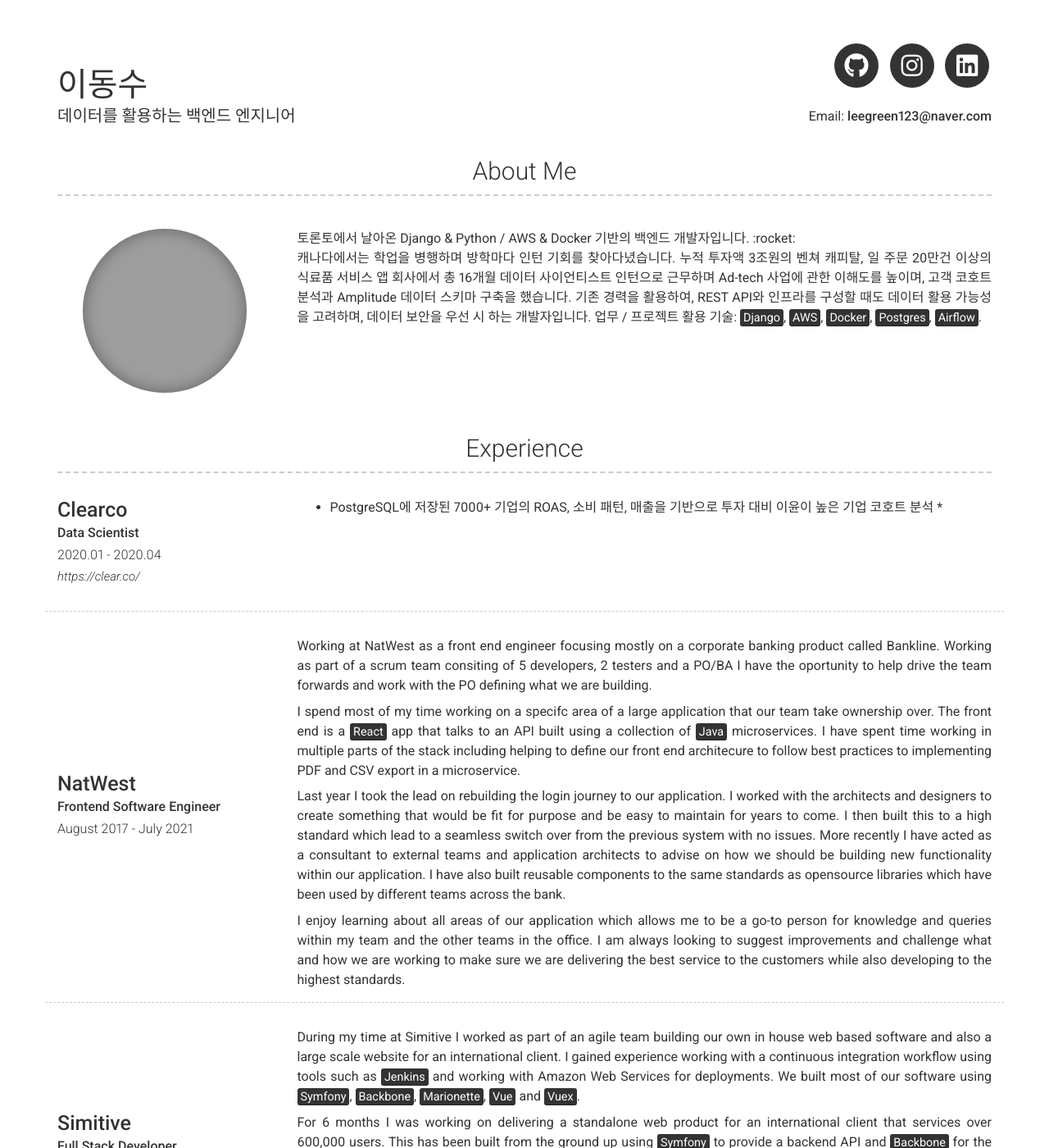
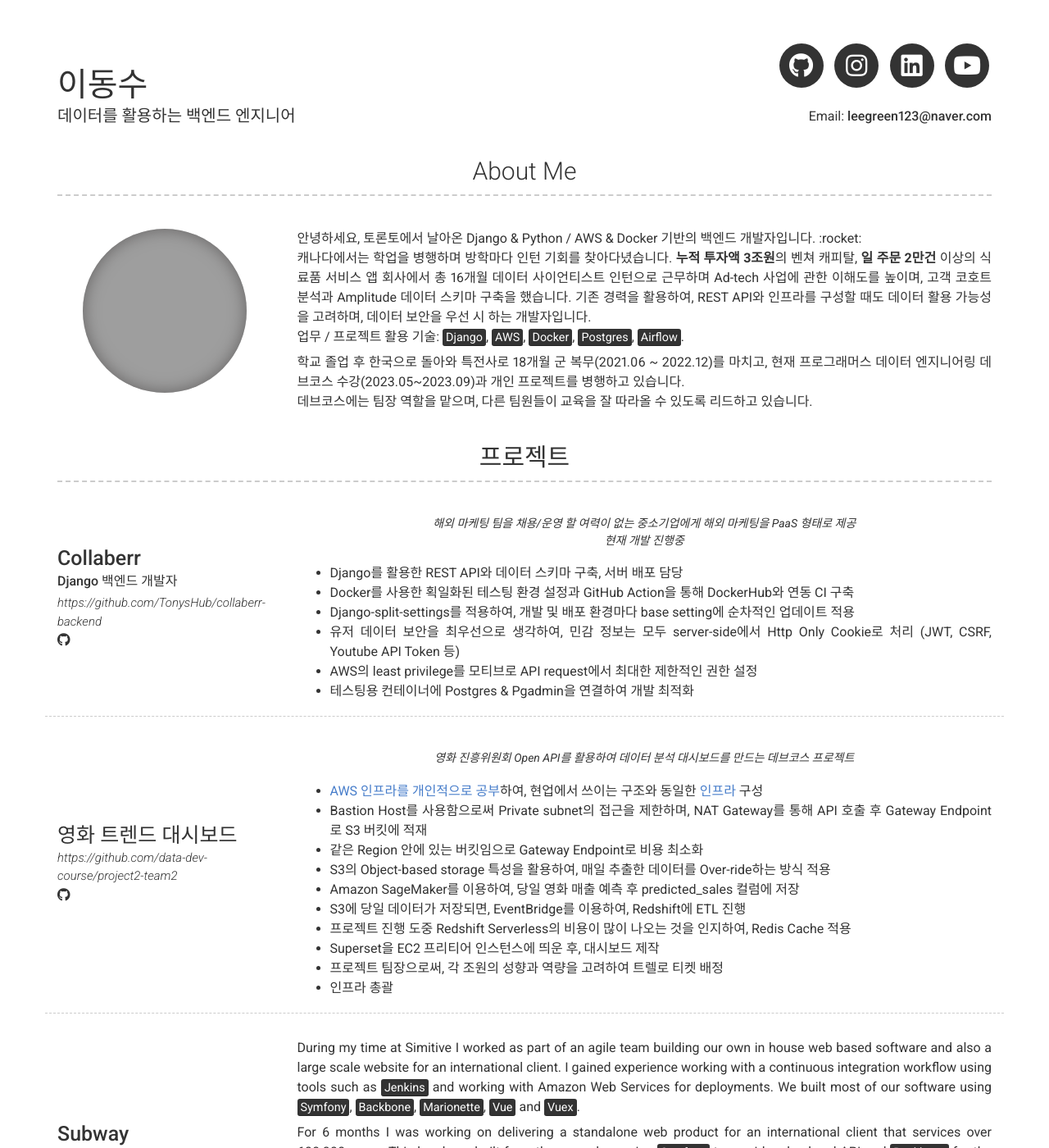
Before and after one commit to TonysHub/TonysHub.github.io, a Jekyll site: the page built from index.md, in a window 1280 px wide and 1400 px high. Shown: the whole window at 82% size. Built offline with Jekyll 4.4.1, drawn with Linux system fonts in a browser that asks for light colours; nearby versions of some CDN libraries; grey boxes are pictures that could not be loaded.

Commit message:
이력서 업데이트

```diff
--- a/_config.yml
+++ b/_config.yml
@@ -8,6 +8,7 @@ version: 2
 name: 이동수
 title: 데이터를 활용하는 백엔드 엔지니어
 email: leegreen123@naver.com
+Velog: https://velog.io/@tonys_hub
 
 # Social links
 # twitter_username: sproogen
@@ -18,65 +19,80 @@ github_username: TonysHub
 instagram_username: the_second_loft
 linkedin_username: tonyleedongsoo
 # pinterest_username:
-# youtube_username:
+youtube_username: channel/UCvL8YftvoKcb_XPUHBCh8hw
 
 # About Section
 # about_title: About Me
 about_profile_image: images/profile2.png
 about_content: |
-  토론토에서 날아온 Django & Python / AWS & Docker 기반의 백엔드 개발자입니다. :rocket: <br>
-  캐나다에서는 학업을 병행하며 방학마다 인턴 기회를 찾아다녔습니다. 누적 투자액 3조원의 벤쳐 캐피탈, 일 주문 20만건 이상의 식료품 서비스 앱 회사에서 총 16개월 데이터 사이언티스트 인턴으로 근무하며
+  안녕하세요, 토론토에서 날아온 Django & Python / AWS & Docker 기반의 백엔드 개발자입니다. :rocket: <br>
+  캐나다에서는 학업을 병행하며 방학마다 인턴 기회를 찾아다녔습니다. **누적 투자액 3조원**의 벤쳐 캐피탈, **일 주문 2만건** 이상의 식료품 서비스 앱 회사에서 총 16개월 데이터 사이언티스트 인턴으로 근무하며
   Ad-tech 사업에 관한 이해도를 높이며, 고객 코호트 분석과 Amplitude 데이터 스키마 구축을 했습니다.
-  기존 경력을 활용하여, REST API와 인프라를 구성할 때도 데이터 활용 가능성을 고려하며, 데이터 보안을 우선 시 하는 개발자입니다. 업무 / 프로젝트 활용 기술:
+  기존 경력을 활용하여, REST API와 인프라를 구성할 때도 데이터 활용 가능성을 고려하며, 데이터 보안을 우선 시 하는 개발자입니다. <br>
+  업무 / 프로젝트 활용 기술:
   <mark>Django</mark>,
   <mark>AWS</mark>,
   <mark>Docker</mark>,
   <mark>Postgres</mark>,
   <mark>Airflow</mark>.
 
+  학교 졸업 후 한국으로 돌아와 특전사로 18개월 군 복무(2021.06 ~ 2022.12)를 마치고, 현재 프로그래머스 데이터 엔지니어링 데브코스 수강(2023.05~2023.09)과 개인 프로젝트를 병행하고 있습니다. <br>
+  데브코스에는 팀장 역할을 맡으며, 다른 팀원들이 교육을 잘 따라올 수 있도록 리드하고 있습니다.
+
 content:
 
 
-  - title: Experience
+  - title: 프로젝트
     layout: list
     content:
       - layout: left
         border: weak
-        title: Clearco
-        link: https://clear.co/
-        sub_title: Data Scientist
-        caption: 2020.01 - 2020.04
+        title: Collaberr
+        sub_title: Django 백엔드 개발자
+        dates: 2023.06 ~ 현재
+        link: https://github.com/TonysHub/collaberr-backend
+        additional_links:
+          - title: Collaberr-backend
+            icon: fab fa-github
+            url: https://github.com/TonysHub/collaberr-backend
+        quote: >
+          해외 마케팅 팀을 채용/운영 할 여력이 없는 중소기업에게 해외 마케팅을 PaaS 형태로 제공 <br>
+          현재 개발 진행중
         description: |
-          * PostgreSQL에 저장된 7000+ 기업의 ROAS, 소비 패턴, 매출을 기반으로 투자 대비 이윤이 높은 기업 코호트 분석
-          *
-
+          * Django를 활용한 REST API와 데이터 스키마 구축, 서버 배포 담당
+          * Docker를 사용한 획일화된 테스팅 환경 설정과 GitHub Action을 통해 DockerHub와 연동 CI 구축
+          * Django-split-settings를 적용하여, 개발 및 배포 환경마다 base setting에 순차적인 업데이트 적용
+          * 유저 데이터 보안을 최우선으로 생각하여, 민감 정보는 모두 server-side에서 Http Only Cookie로 처리 (JWT, CSRF, Youtube API Token 등)
+          * AWS의 least privilege를 모티브로 API request에서 최대한 제한적인 권한 설정
+          * 테스팅용 컨테이너에 Postgres & Pgadmin을 연결하여 개발 최적화
 
       - layout: left
         border: weak
-        title: NatWest
-        sub_title: Frontend Software Engineer
-        caption: August 2017 - July 2021
+        title: 영화 트렌드 대시보드
+        subtitle: 배포 및 인프라 설계
+        dates: 2023.05.29 - 2023.06.02 (5일)
+        link: https://github.com/data-dev-course/project2-team2
+        additional_links:
+          - title: 영화 트렌드 대시보드
+            icon: fab fa-github
+            url: https://github.com/data-dev-course/project2-team2
+        quote: >
+          영화 진흥위원회 Open API를 활용하여 데이터 분석 대시보드를 만드는 데브코스 프로젝트
         description: |
-          Working at NatWest as a front end engineer focusing mostly on a corporate banking product called Bankline.
-          Working as part of a scrum team consiting of 5 developers, 2 testers and a PO/BA I have the oportunity to help drive the team forwards and
-          work with the PO defining what we are building.
-
-          I spend most of my time working on a specifc area of a large application that our team take ownership over. The front end is a <mark>React</mark> app
-          that talks to an API built using a collection of <mark>Java</mark> microservices. I have spent time working in multiple parts of the stack including
-          helping to define our front end architecure to follow best practices to implementing PDF and CSV export in a microservice.
-
-          Last year I took the lead on rebuilding the login journey to our application. I worked with the architects and designers to create something that would
-          be fit for purpose and be easy to maintain for years to come. I then built this to a high standard which lead to a seamless switch over from the previous
-          system with no issues. More recently I have acted as a consultant to external teams and application architects to advise on how we should be building new
-          functionality within our application. I have also built reusable components to the same standards as opensource libraries which have been used by different teams across the bank.
-
-          I enjoy learning about all areas of our application which allows me to be a go-to person for knowledge and queries within my team and the other teams
-          in the office. I am always looking to suggest improvements and challenge what and how we are working to make sure we are delivering the best service
-          to the customers while also developing to the highest standards.
+          * [AWS 인프라를 개인적으로 공부](https://velog.io/@tonys_hub?tag=Knowledge)하여, 현업에서 쓰이는 구조와 동일한 [인프라](https://user-images.githubusercontent.com/43350428/242866357-a54e009f-0ec3-4b9d-8311-f5f19a28e08c.png) 구성
+          * Bastion Host를 사용함으로써 Private subnet의 접근을 제한하며, NAT Gateway를 통해 API 호출 후 Gateway Endpoint로 S3 버킷에 적재
+          * 같은 Region 안에 있는 버킷임으로 Gateway Endpoint로 비용 최소화
+          * S3의 Object-based storage 특성을 활용하여, 매일 추출한 데이터를 Over-ride하는 방식 적용
+          * Amazon SageMaker를 이용하여, 당일 영화 매출 예측 후 predicted_sales 컬럼에 저장
+          * S3에 당일 데이터가 저장되면, EventBridge를 이용하여, Redshift에 ETL 진행
+          * 프로젝트 진행 도중 Redshift Serverless의 비용이 많이 나오는 것을 인지하여, Redis Cache 적용
+          * Superset을 EC2 프리티어 인스턴스에 띄운 후, 대시보드 제작
+          * 프로젝트 팀장으로써, 각 조원의 성향과 역량을 고려하여 트렐로 티켓 배정
+          * 인프라 총괄
 
       - layout: left
         border: weak
-        title: Simitive
+        title: Subway
         sub_title: Full Stack Developer
         link: www.simitive.com
         caption: November 2015 - August 2017
@@ -142,10 +158,10 @@ content:
           I feel like having the opportunity to use a large range of different things early on in my career has given me
           the drive to always want to try new tools and frameworks.
 
-  - title: Projects # Title for the section
+  - title: 역량 # Title for the section
     layout: list
     content:
-      - layout: top-middle
+      - layout: left
         border: weak
         title: Collaberr
         link: https://github.com/TonysHub/collaberr-backend
```
